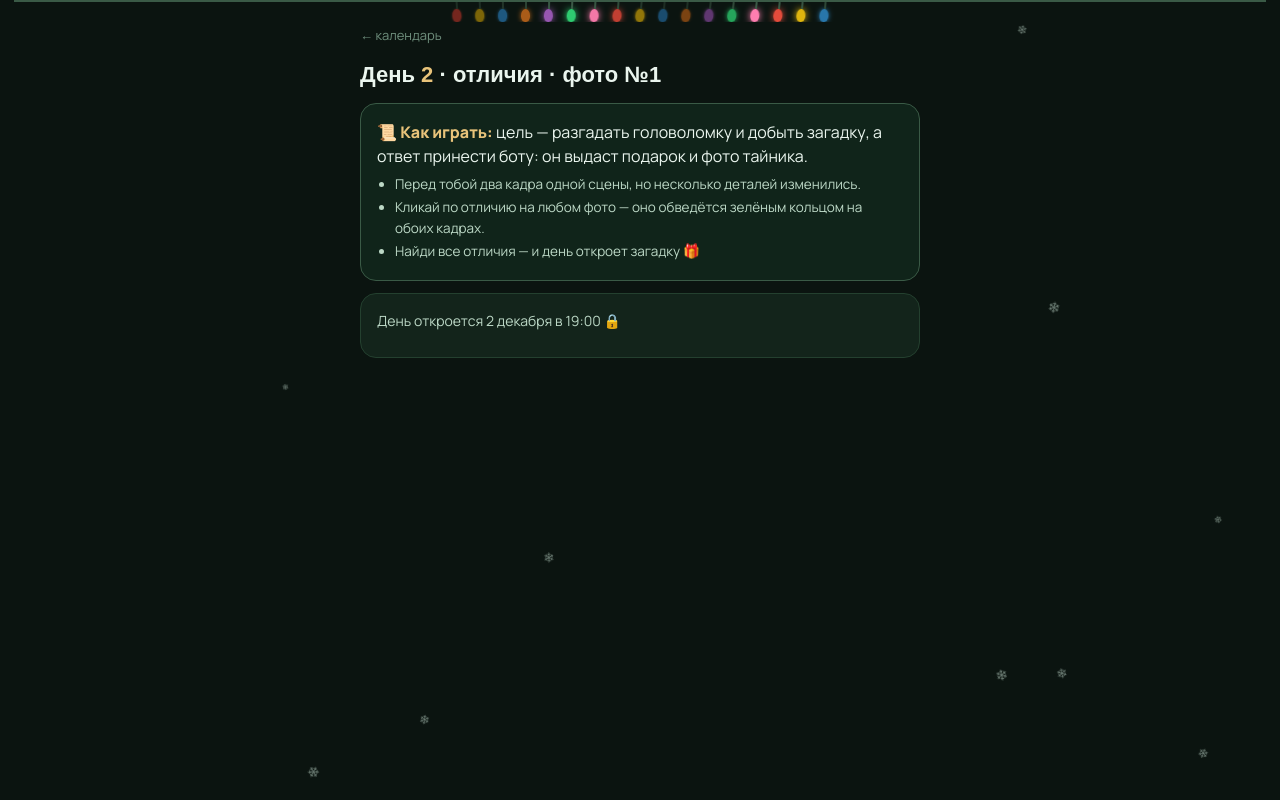
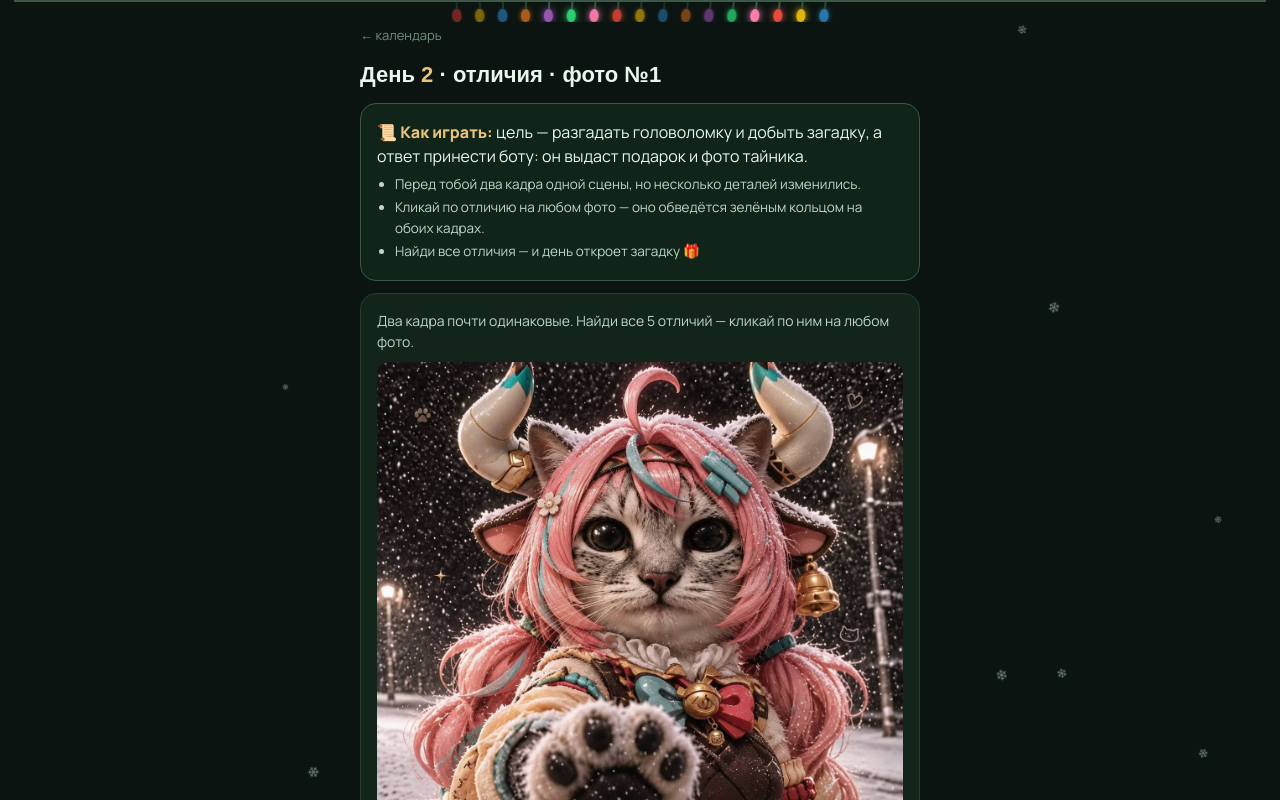
Before and after one commit to laric7-daddy/advent-sites, a plain HTML site: page day02/index.html in a window 1280 px wide. Shown: the top 800 px of the page. Drawn offline with Linux system fonts and the light colour scheme; a web font is replaced by a local one.

Commit message:
Update index.html

```diff
--- a/day02/index.html
+++ b/day02/index.html
@@ -97,8 +97,9 @@ const q = new URLSearchParams(location.search);
 const now = new Date();
 const inDec = now.getFullYear() === 2026 && now.getMonth() === 11;
 const today = inDec ? now.getDate() : 0;
-const open = q.has("all") || (inDec && (DAY < today || (DAY === today && now.getHours() >= 19)));
-const past = q.has("all") || (inDec && DAY < today);
+const PREP = now < new Date(2026, 11, 1, 19, 0, 0);      // режим подготовки: замки сняты
+const open = q.has("all") || PREP || (inDec && (DAY < today || (DAY === today && now.getHours() >= 19)));
+const past = !q.has("all") && (inDec && DAY < today);
 const solved = () => !!localStorage.getItem("advent_solved_" + DAY);
 
 function showRiddle(fresh, extra){
```
